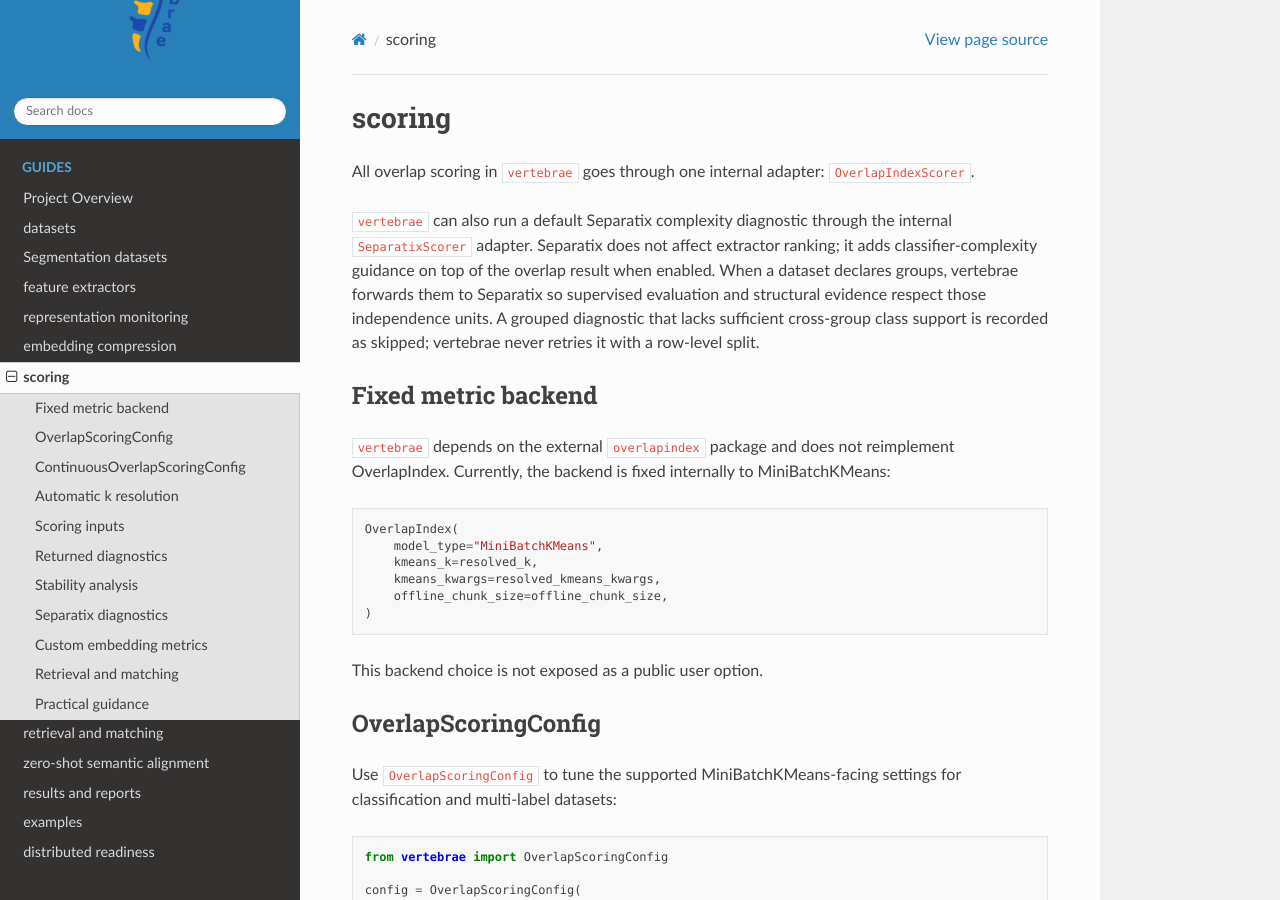
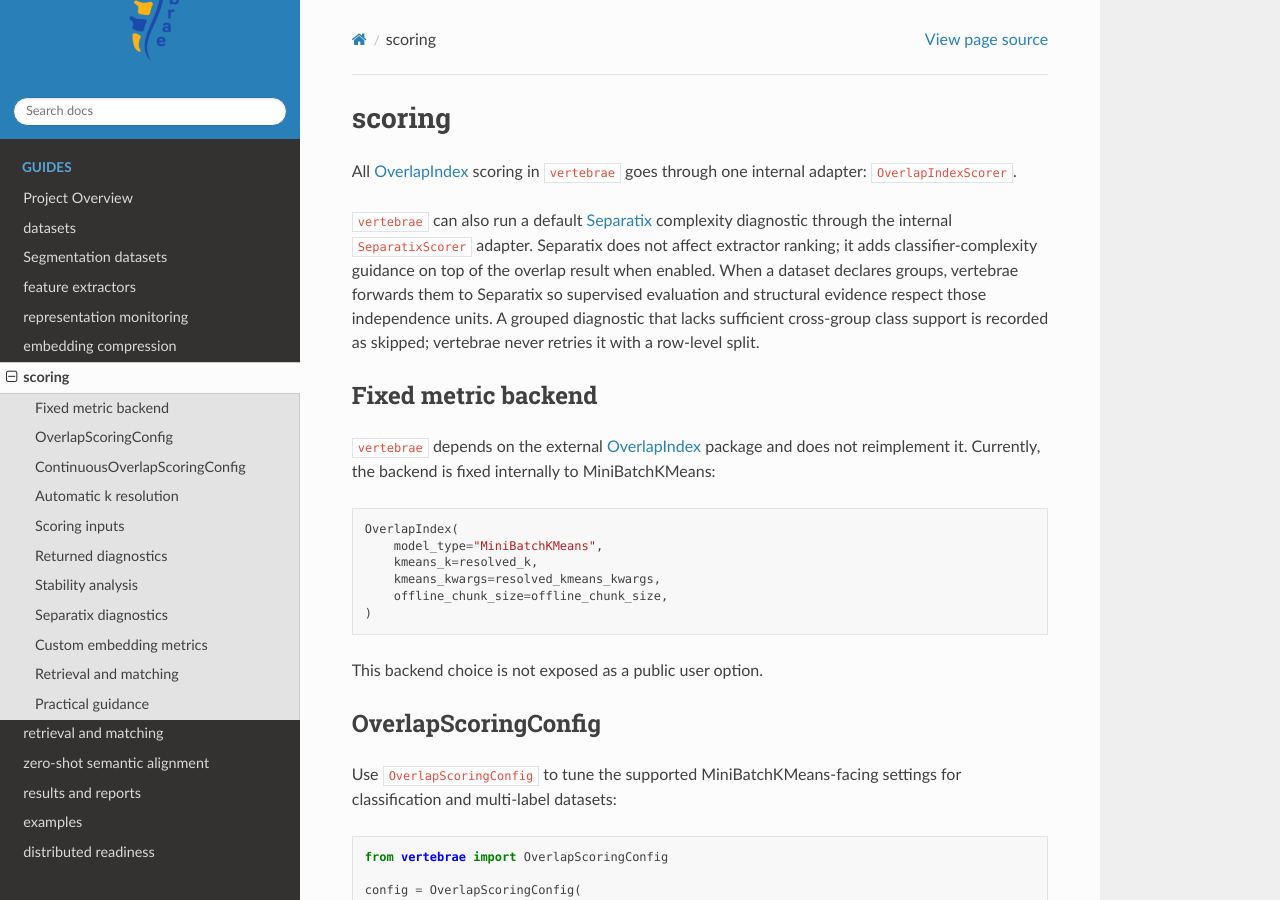
Before and after one commit to NiklasMelton/vertebrae, a Sphinx documentation site: the page built from docs/scoring.md, in a window 1280 px wide and 900 px high. Built offline with Sphinx 7.4.7 and the Read the Docs theme 3.1.0, drawn with Linux system fonts in a browser that asks for light colours; pages that are not in the unit, such as notebooks, are missing from menus; some of the changed text lies outside the part shown.

````diff
--- a/docs/scoring.md
+++ b/docs/scoring.md
@@ -1,11 +1,13 @@
 # scoring
 
-All overlap scoring in `vertebrae` goes through one internal adapter:
-`OverlapIndexScorer`.
+All [OverlapIndex](https://github.com/NiklasMelton/OverlapIndex) scoring in
+`vertebrae` goes through one internal adapter: `OverlapIndexScorer`.
 
-`vertebrae` can also run a default Separatix complexity diagnostic through the
-internal `SeparatixScorer` adapter. Separatix does not affect extractor ranking;
-it adds classifier-complexity guidance on top of the overlap result when enabled.
+`vertebrae` can also run a default
+[Separatix](https://github.com/NiklasMelton/Separatix) complexity diagnostic
+through the internal `SeparatixScorer` adapter. Separatix does not affect
+extractor ranking; it adds classifier-complexity guidance on top of the overlap
+result when enabled.
 When a dataset declares groups, vertebrae forwards them to Separatix so supervised
 evaluation and structural evidence respect those independence units. A grouped
 diagnostic that lacks sufficient cross-group class support is recorded as skipped;
@@ -13,8 +15,9 @@ vertebrae never retries it with a row-level split.
 
 ## Fixed metric backend
 
-`vertebrae` depends on the external `overlapindex` package and does not reimplement
-OverlapIndex. Currently, the backend is fixed internally to MiniBatchKMeans:
+`vertebrae` depends on the external
+[OverlapIndex](https://github.com/NiklasMelton/OverlapIndex) package and does not
+reimplement it. Currently, the backend is fixed internally to MiniBatchKMeans:
 
 ```python
 OverlapIndex(
````
Also changed, not shown: other parts of docs/scoring.md (+2 -1 lines), README.md (+20 -0 lines), docs/monitoring.md (+3 -0 lines).
